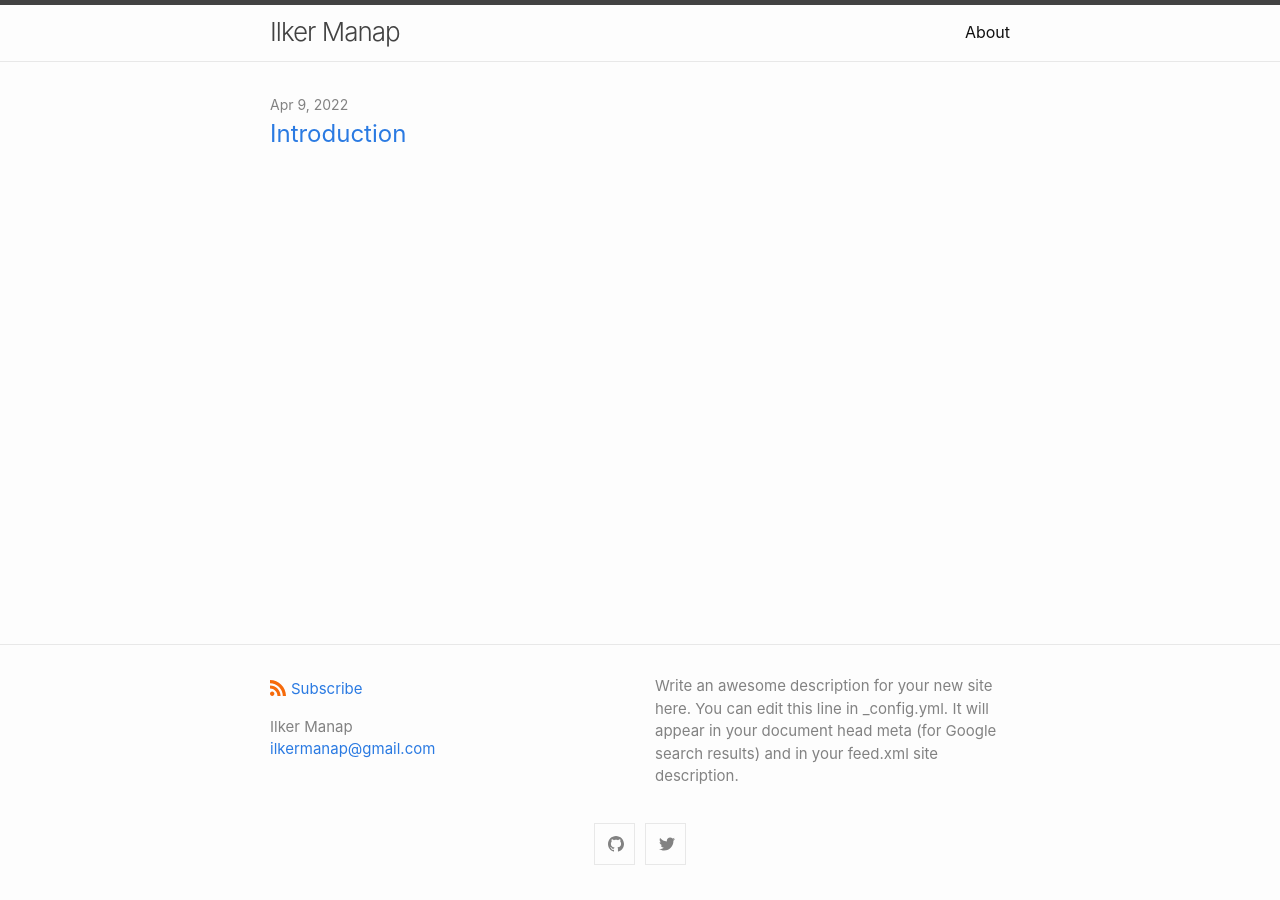
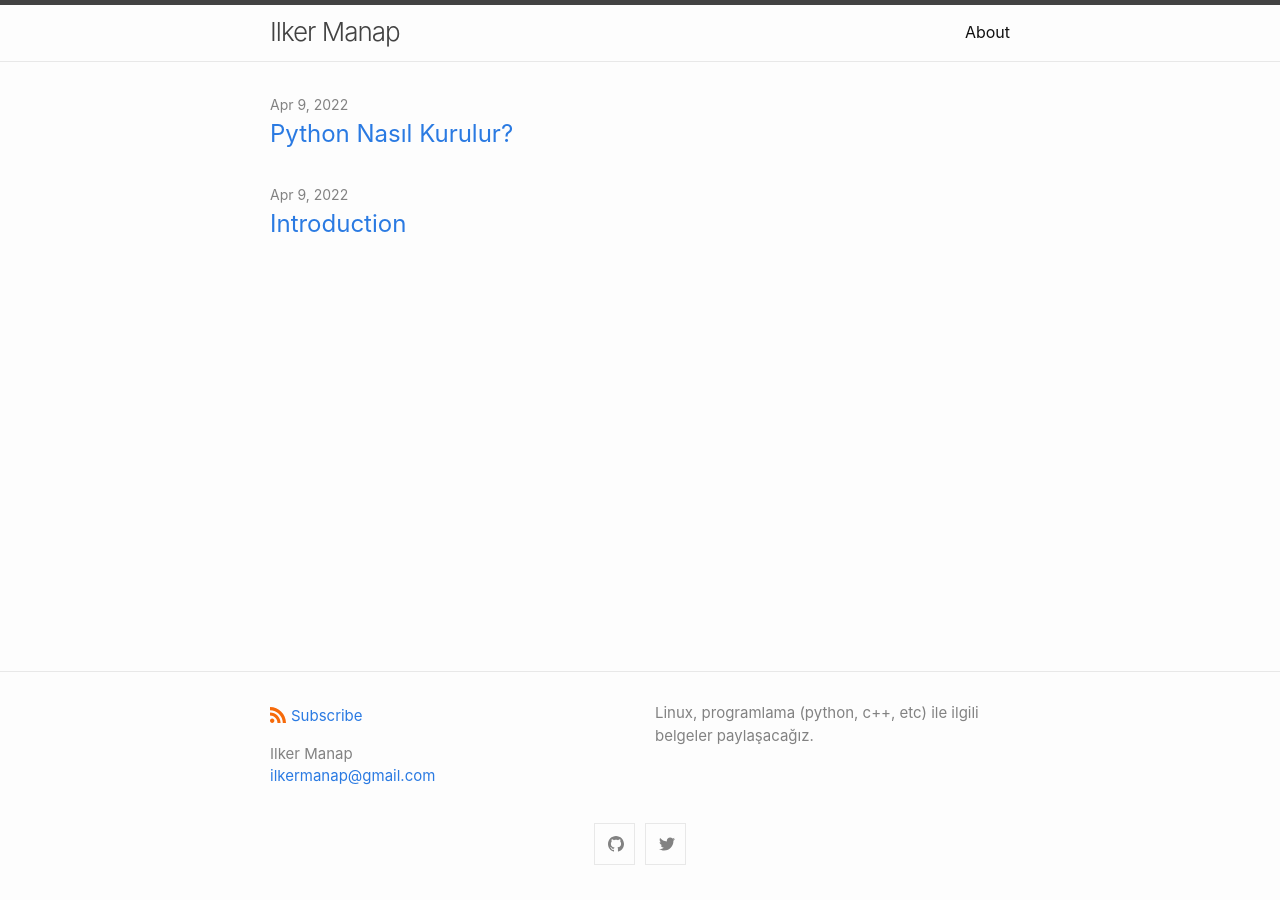
Before and after one commit to ilkermanap/ilkermanap.github.io, a Jekyll site: the page built from index.md, in a window 1280 px wide. Built offline with Jekyll 4.4.1, drawn with Linux system fonts in a browser that asks for light colours.

Commit message:
python kurulum microsoft store

```diff
--- a/_config.yml
+++ b/_config.yml
@@ -3,9 +3,8 @@ author:
   name: Ilker Manap
   email: ilkermanap@gmail.com
 description: > # this means to ignore newlines until "show_excerpts:"
-  Write an awesome description for your new site here. You can edit this
-  line in _config.yml. It will appear in your document head meta (for
-  Google search results) and in your feed.xml site description.
+  Linux, programlama (python, c++, etc) ile ilgili belgeler paylaşacağız.
+
 
 show_excerpts: false # set to true to show excerpts on the homepage
 
```
Also changed, not shown: _posts/2022-04-09-python-kur.md (added, +21 -0 lines), assets/images/microsoftstore_install_python.png (added), assets/images/microsoftstore_search_python.png (added), assets/images/windows_python_command_line.png (added), assets/images/windows_python_in_applications.png (added).
